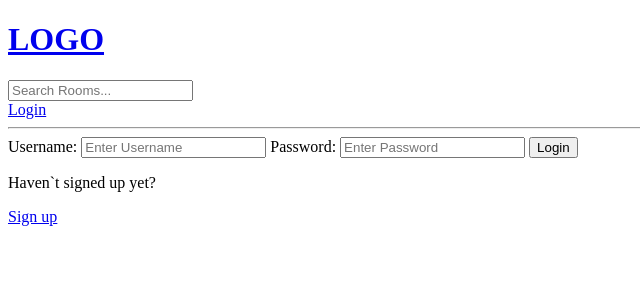
After one commit to Mun-A/StudyBud, a Django app: page /login/ in a window 1280 px wide. The commit adds this page. Shown: the top 300 px of the page, without its empty margins (0-640 px from the left). Run offline with Django 3.2, Linux system fonts and the light colour scheme.

Commit message:
add login, logout and registration features

```diff
--- a/base/templates/base/home.html
+++ b/base/templates/base/home.html
@@ -34,10 +34,13 @@
         <div>
             {% for room in rooms %}
                 <div>
+                    {% if request.user == room.host%}
                     <a href="{% url 'update-room' room.id %}">Edit</a>
                     <a href="{% url 'delete-room' room.id %}">Delete</a>
                     <br>
                     <br>
+                    {% endif %}
+
                     <span>@{{room.host.username}}</span>
                     <h5>{{room.id}} -- <a href="{% url 'room' room.id %}">{{room.name}}</a></h5>
                     <small>{{room.topic.name}}</small>
--- /dev/null
+++ b/base/templates/base/login_register.html
@@ -0,0 +1,39 @@
+{% extends 'main.html' %}
+
+{% block content %}
+
+{% if page == 'login' %}
+
+<div>
+    <form method="POST" action="">
+        {% csrf_token %}
+
+        <label>Username:</label>
+        <input type="text" name="username" placeholder="Enter Username">
+
+        <label>Password:</label>
+        <input type="password" name="password" placeholder="Enter Password">
+
+        <input type="submit" value="Login">
+    </form>
+
+    <p>Haven`t signed up yet?</p>
+    <a href="{% url 'register' %}">Sign up</a>
+</div>
+
+{% else %}
+
+<div>
+    <form method="POST" action="">
+        {% csrf_token %}
+        {{form.as_p}}
+        <input type="submit" value="Register">
+    </form>
+
+    <p>Already signed up?</p>
+    <a href="{% url 'login' %}">Login</a>
+</div>
+
+{% endif %}
+
+{% endblock %}
--- a/base/urls.py
+++ b/base/urls.py
@@ -4,6 +4,9 @@ from . import views
 
 
 urlpatterns = [
+    path('login/', views.loginPage, name="login"),
+    path('logout/', views.logoutUser, name="logout"),
+    path('register/', views.registerPage, name="register"),
     path('', views.home, name="home"),
     path('room/<str:pk>/', views.room, name="room"),
     path('create-room/', views.createRoom, name="create-room"),
--- a/base/views.py
+++ b/base/views.py
@@ -1,8 +1,67 @@
 from django.shortcuts import render, redirect
+from django.contrib import messages
 from django.db.models import Q
+from django.contrib.auth.models import User
+from django.contrib.auth import authenticate, login, logout
+from django.contrib.auth.decorators import login_required
+from django.http import HttpResponse
+from django.contrib.auth.forms import UserCreationForm
 
 from .models import Room, Topic
 from .forms import RoomForm
+
+
+def loginPage(request):
+    page = 'login'
+    if request.user.is_authenticated:
+        return redirect('home')
+
+    if request.method == 'POST':
+        username = request.POST.get('username').lower()
+        password = request.POST.get('password')
+
+        try:
+            user = User.objects.get(username=username)
+        except:
+            messages.error(request, 'User does not exist')
+
+        user = authenticate(request, username=username, password=password)
+
+        if user is not None:
+            login(request, user)
+            return redirect('home')
+        else:
+            messages.error(request, 'Username or password does not exist')
+
+    context = {
+        'page': page,
+    }
+    return render(request, 'base/login_register.html', context)
+
+
+def logoutUser(request):
+    logout(request)
+    return redirect('home')
+
+
+def registerPage(request):
+    form = UserCreationForm()
+
+    if request.method == 'POST':
+        form = UserCreationForm(request.POST)
+        if form.is_valid():
+            user = form.save(commit=False)
+            user.username = user.username.lower()
+            user.save()
+            login(request, user)
+            return redirect('home')
+        else:
+            messages.error(request, 'An error occurred during registration')
+
+    context = {
+        'form': form,
+    }
+    return render(request, 'base/login_register.html', context)
 
 
 def home(request):
@@ -33,6 +92,7 @@ def room(request, pk):
     return render(request, 'base/room.html', context)
 
 
+@login_required(login_url='login')
 def createRoom(request):
     form = RoomForm()
     if request.method == 'POST':
@@ -47,9 +107,14 @@ def createRoom(request):
     return render(request, 'base/room_form.html', context)
 
 
+@login_required(login_url='login')
 def updateRoom(request, pk):
     room = Room.objects.get(id=pk)
     form = RoomForm(instance=room)
+
+    if request.user != room.host:
+        return HttpResponse('You are not allowed here!')
+
     if request.method == 'POST':
         form = RoomForm(request.POST, instance=room)
         if form.is_valid():
@@ -62,8 +127,13 @@ def updateRoom(request, pk):
     return render(request, 'base/room_form.html', context)
 
 
+@login_required(login_url='login')
 def deleteRoom(request, pk):
     room = Room.objects.get(id=pk)
+
+    if request.user != room.host:
+        return HttpResponse('You are not allowed here!')
+
     if request.method == 'POST':
         room.delete()
         return redirect('home')
--- a/templates/main.html
+++ b/templates/main.html
@@ -8,6 +8,14 @@
 
     {% include 'navbar.html' %}
 
+    {% if messages %}
+    <ul class="messages">
+        {% for message in messages %}
+        <li>{{ message }}</li>
+        {% endfor %}
+    </ul>
+    {% endif %}
+
     {% block content %}
 
     {% endblock %}
--- a/templates/navbar.html
+++ b/templates/navbar.html
@@ -6,4 +6,11 @@
     <input type="text" name="q" placeholder="Search Rooms...">
 </form>
 
+{% if request.user.is_authenticated %}
+<p>Hello, {{request.user}}!</p>
+<a href="{% url 'logout' %}">Logout</a>
+{% else %}
+<a href="{% url 'login' %}">Login</a>
+{% endif %}
+
 <hr>
```
